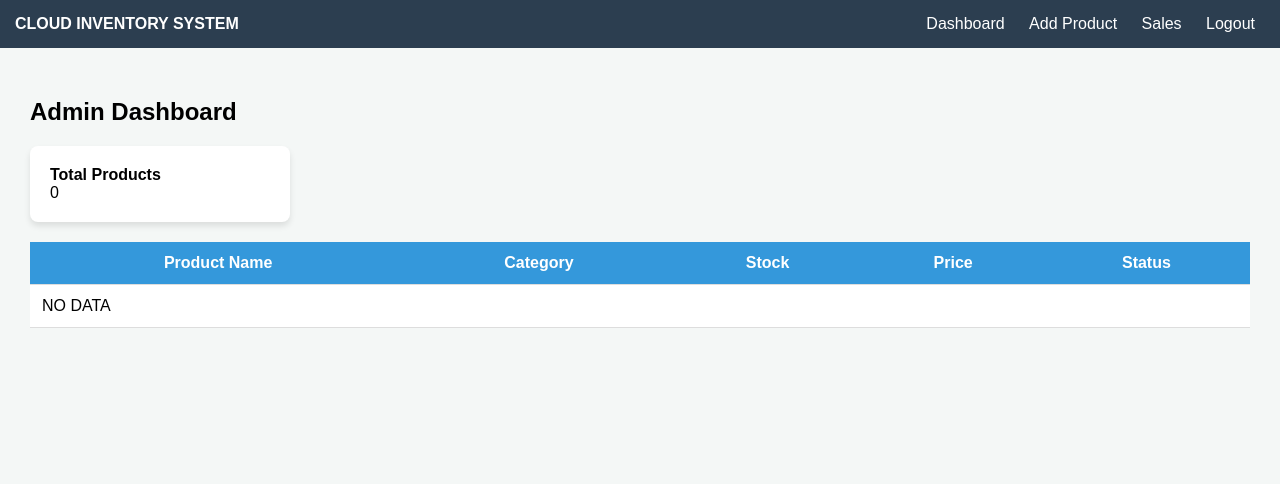
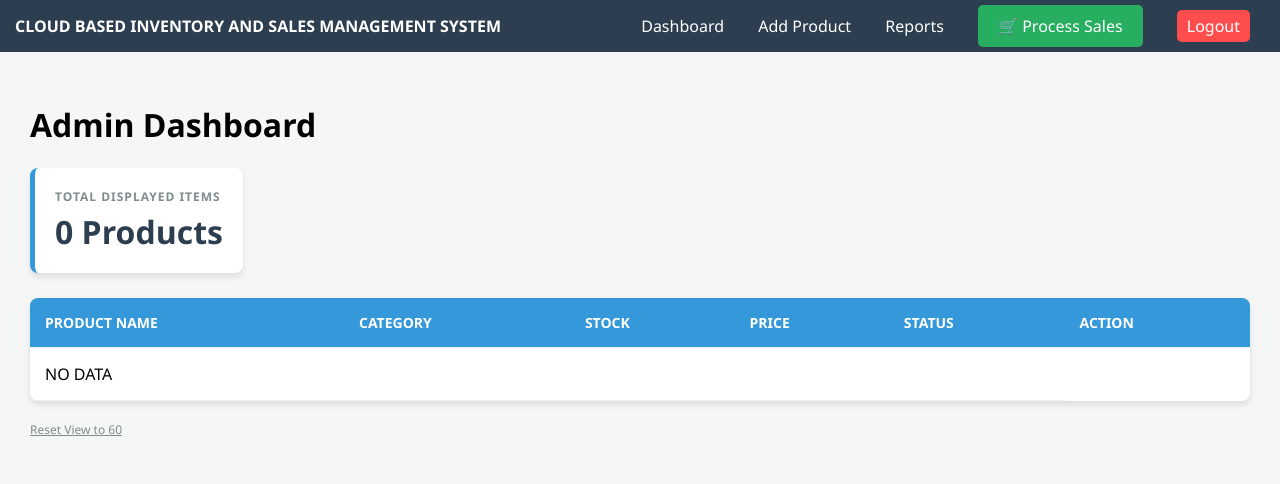
Before and after one commit to rodenlusica-lab/inventory-system, a PHP site: page /dashboard.php in a window 1280 px wide. Shown: the top 484 px of the page. Run offline with PHP 8.4, Linux system fonts and the light colour scheme; the visitor is signed in with stand-in values (Sample User, id 1); data that the repository does not hold is empty.

Commit message:
Update dashboard.php

```diff
--- a/inventory-system/php-app/dashboard.php
+++ b/inventory-system/php-app/dashboard.php
@@ -23,76 +23,45 @@ if (!$result) {
 
 $total_on_display = $result->num_rows;
 ?>
-
 <!DOCTYPE html>
-<html>
+<html lang="en">
 <head>
-<title>Dashboard</title>
-
+    <meta charset="UTF-8">
+    <meta name="viewport" content="width=device-width, initial-scale=1.0">
+    <title>CBISM - Admin Dashboard</title>
     <style>
-body { font-family: Arial; margin: 0; background: #f4f7f6; }
-
-nav {
-    background: #2c3e50;
-    padding: 15px;
-    color: white;
-    display: flex;
-    justify-content: space-between;
-}
-
-nav a { color: white; text-decoration: none; margin: 0 10px; }
-
+        body { font-family: 'Segoe UI', Tahoma, Geneva, Verdana, sans-serif; margin: 0; background-color: #f4f7f6; }
+        nav { background: #2c3e50; padding: 15px; color: white; display: flex; justify-content: space-between; align-items: center; }
+        nav a { color: white; text-decoration: none; margin: 0 15px; font-weight: 500; }
         .container { padding: 30px; }
-
-.card {
-    background: white;
-    padding: 20px;
-    border-radius: 8px;
-    width: 220px;
-    box-shadow: 0 4px 6px rgba(0,0,0,0.1);
-}
-
-table {
-    width: 100%;
-    border-collapse: collapse;
-    margin-top: 20px;
-    background: white;
-}
-
-th, td {
-    padding: 12px;
-    border-bottom: 1px solid #ddd;
-}
-
-th {
-    background: #3498db;
-    color: white;
-}
+        .btn-sales { background: #27ae60; padding: 10px 20px; border-radius: 5px; color: white !important; }
+        .summary-card { background: white; padding: 20px; border-radius: 8px; box-shadow: 0 4px 6px rgba(0,0,0,0.1); margin-bottom: 25px; display: inline-block; border-left: 5px solid #3498db; }
+        .summary-card h3 { margin: 0; color: #7f8c8d; font-size: 12px; text-transform: uppercase; letter-spacing: 1px; }
+        .summary-card p { margin: 5px 0 0; font-size: 32px; font-weight: bold; color: #2c3e50; }
+        table { width: 100%; border-collapse: collapse; background: white; border-radius: 8px; overflow: hidden; box-shadow: 0 4px 6px rgba(0,0,0,0.1); }
+        th, td { padding: 15px; text-align: left; border-bottom: 1px solid #eee; }
+        th { background-color: #3498db; color: white; text-transform: uppercase; font-size: 14px; }
+        .edit-link { color: #3498db; text-decoration: none; font-weight: bold; margin-right: 10px; }
+        .delete-link { color: #e74c3c; text-decoration: none; font-weight: bold; }
     </style>
-
 </head>
-
 <body>
-
     <nav>
-    <div><b>CLOUD INVENTORY SYSTEM</b></div>
-    <div>
+        <div class="logo"><strong>CLOUD BASED INVENTORY AND SALES MANAGEMENT SYSTEM</strong></div>
+        <div class="menu">
             <a href="dashboard.php">Dashboard</a>
             <a href="add_product.php">Add Product</a>
-        <a href="sales.php">Sales</a>
-        <a href="logout.php">Logout</a>
+            <a href="reports.php">Reports</a>
+            <a href="sales.php" class="btn-sales">🛒 Process Sales</a>
+            <a href="logout.php" style="background-color: #ff4d4d; padding: 5px 10px; color: white; text-decoration: none; border-radius: 5px;">Logout</a>
         </div>
     </nav>
-
     <div class="container">
-
-<h2>Admin Dashboard</h2>
-
-<div class="card">
-<b>Total Products</b><br>
-<?php echo $total_on_display; ?>
+        <h1>Admin Dashboard</h1>
+        <div class="summary-card">
+            <h3>TOTAL DISPLAYED ITEMS</h3>
+            <p><?php echo $total_on_display; ?> Products</p>
         </div>
-
         <table>
             <thead>
                 <tr>
@@ -101,9 +70,9 @@ th {
                     <th>Stock</th>
                     <th>Price</th>
                     <th>Status</th>
+                    <th>Action</th>
                 </tr>
             </thead>
-
             <tbody>
                <?php
 if ($result->num_rows > 0) {
@@ -123,8 +92,7 @@ if ($result->num_rows > 0) {
 ?>
             </tbody>
         </table>
-
+        <p><a href="dashboard.php?reset=1" style="color: #7f8c8d; font-size: 12px;">Reset View to 60</a></p>
     </div>
-
 </body>
 </html>
```
Lines whose indentation alone changed are shown as unchanged.
